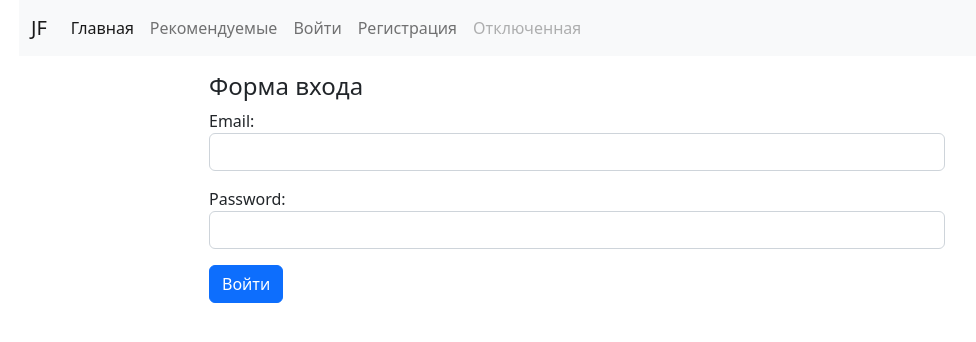
After one commit to Meff86/scraping_site, a Django app: page /accounts/login/ in a window 1280 px wide. The commit adds this page. Shown: the top 342 px of the page, without its empty margins (63-1039 px from the left). Run offline with Django 4.2, Linux system fonts and the light colour scheme.

Commit message:
Добавил регистрацию нового пользователя И формы для входа и выхода

```diff
--- /dev/null
+++ b/accounts/forms.py
@@ -0,0 +1,43 @@
+from django import forms
+from django.contrib.auth import get_user_model, authenticate
+from django.contrib.auth.hashers import check_password
+
+User = get_user_model()
+
+class UserLoginForm(forms.Form):
+    email = forms.EmailField(widget=forms.EmailInput(attrs={'class': 'form-control'}))
+    password = forms.CharField(widget=forms.PasswordInput(attrs={'class': 'form-control'}))
+
+    def clean(self, *args, **kwargs):
+        email = self.cleaned_data.get('email').strip()
+        password = self.cleaned_data.get('password').strip()
+
+        if email and password:
+            qs = User.objects.filter(email=email)
+            if not qs.exists():
+                raise forms.ValidationError('Такого пользователя нет!')
+            if not check_password(password, qs[0].password):
+                raise forms.ValidationError('Пароль не верный!')
+            user = authenticate(email=email, password=password)
+            if not user:
+                raise forms.ValidationError('Данный аккаунт отключен')
+        return super(UserLoginForm, self).clean(*args, **kwargs)
+
+
+class UserRegistrationForm(forms.ModelForm):
+    email = forms.EmailField(label='Введите Email',
+        widget=forms.EmailInput(attrs={'class': 'form-control'}))
+    password = forms.CharField(label='Введите пароль',
+        widget=forms.PasswordInput(attrs={'class': 'form-control'}))
+    password2 = forms.CharField(label='Введите пароль ещё раз',
+        widget=forms.PasswordInput(attrs={'class': 'form-control'}))
+
+    class Meta:
+        model = User
+        fields = ('email',)
+
+    def clean_password2(self):
+        data = self.cleaned_data
+        if data['password'] != data['password2']:
+            raise forms.ValidationError('Пароли не совпадают!')
+        return data['password2']
--- /dev/null
+++ b/accounts/templates/accounts/login.html
@@ -0,0 +1,17 @@
+{% extends "base.html" %}
+{% block title %}Login{% endblock %}
+{% block content %}
+
+<div class="row ">
+    <div class="col-md-8 mx-auto my-2">
+        <h4 class="my-2">Форма входа</h4>
+        <form method="POST" action="">{% csrf_token %}
+            <div class="form-group">
+            {{ form.as_p }}
+            </div>
+            <button type="submit" class="btn btn-primary">Войти</button>
+        </form>
+    </div>
+</div>
+
+{% endblock %}
--- /dev/null
+++ b/accounts/urls.py
@@ -0,0 +1,9 @@
+from django.urls import path
+from accounts.views import login_view, logout_view, register_view
+
+urlpatterns = [
+    path('login/', login_view, name='login'),
+    path('logout/', logout_view, name='logout'),
+    path('register/', register_view, name='register'),
+
+]
--- a/accounts/views.py
+++ b/accounts/views.py
@@ -1,3 +1,34 @@
-from django.shortcuts import render
+from django.contrib import messages
+from django.shortcuts import render, redirect
+from django.contrib.auth import authenticate, login, logout
+
+from accounts.forms import UserLoginForm, UserRegistrationForm
+
+
+def login_view(request):
+    form = UserLoginForm(request.POST or None)
+    if form.is_valid():
+        data = form.cleaned_data
+        email = data.get('email')
+        password = data.get('password')
+        user = authenticate(request, email=email, password=password)
+        login(request, user)
+        return redirect('home')
+    return render(request, 'accounts/login.html', {'form': form})
+
+def logout_view(request):
+    logout(request)
+    return redirect('home')
+
+def register_view(request):
+    form = UserRegistrationForm(request.POST or None)
+    if form.is_valid():
+        new_user = form.save(commit=False)
+        new_user.set_password(form.cleaned_data['password'])
+        new_user.save()
+        messages.success(request, 'Пользователь добавлен в систему.')
+        return render(request, 'accounts/register_done.html',
+                      {'new_user': new_user})
+    return render(request, 'accounts/register.html', {'form': form})
 
 # Create your views here.
--- a/scraping_service/urls.py
+++ b/scraping_service/urls.py
@@ -14,11 +14,12 @@ Including another URLconf
     2. Add a URL to urlpatterns:  path('blog/', include('blog.urls'))
 """
 from django.contrib import admin
-from django.urls import path
+from django.urls import path, include
 from scraping.views import home_view, list_view
 
 urlpatterns = [
     path('admin/', admin.site.urls),
     path('list', list_view, name='list'),
+    path('accounts/', include(('accounts.urls', 'accounts'))),
     path('', home_view, name='home'),
 ]
--- a/templates/base.html
+++ b/templates/base.html
@@ -22,8 +22,18 @@
           <li class="nav-item">
             <a class="nav-link" href="#">Рекомендуемые</a>
           </li>
+          {% if user.is_authenticated %}
           <li class="nav-item">
-            <a class="nav-link" href="#">Цена</a>
+            <a class="nav-link" href="{% url 'accounts:logout' %}">Выйти</a>
+          </li>
+          {% else %}
+          <li class="nav-item">
+            <a class="nav-link" href="{% url 'accounts:login' %}">Войти</a>
+          </li>
+          <li class="nav-item">
+            <a class="nav-link" href="{% url 'accounts:register' %}">Регистрация</a>
+          </li>
+          {% endif %}
           </li>
           <li class="nav-item">
             <a class="nav-link disabled">Отключенная</a>
```
Also changed, not shown: accounts/templates/accounts/register.html (added, +17 -0 lines), accounts/templates/accounts/register_done.html (added, +13 -0 lines).
